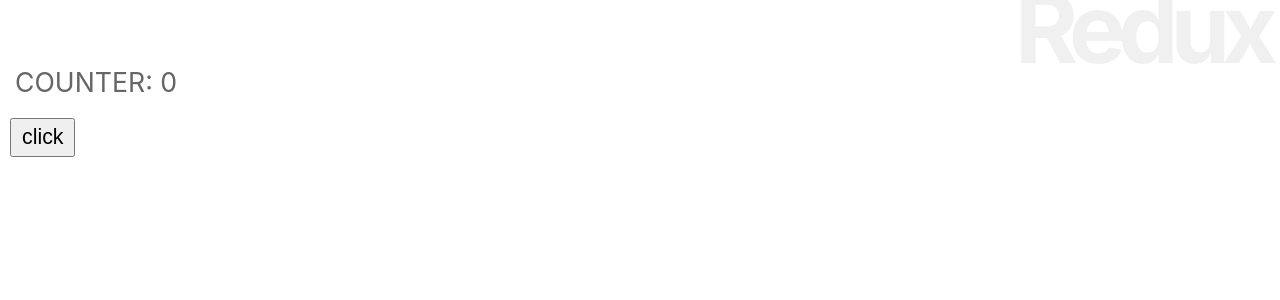
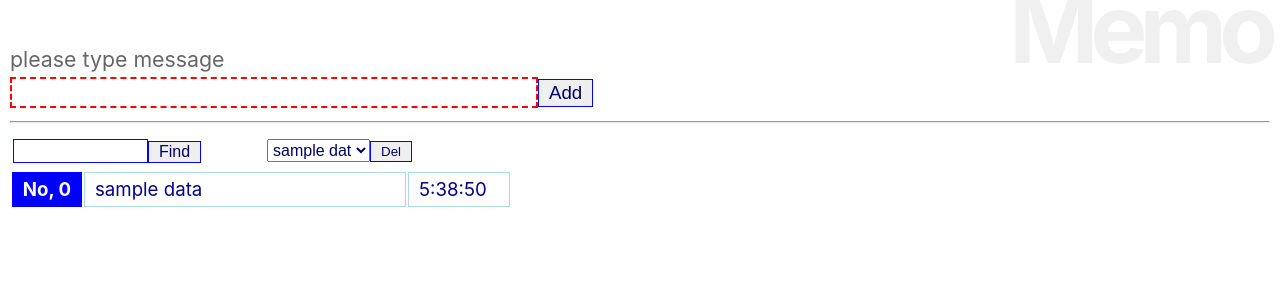
Before and after one commit to takapan2/practice_react, a React (Create React App) app: page / in a window 1280 px wide. Shown: the top 300 px of the page. Built offline with nearby package versions, Linux system fonts and the light colour scheme.

Commit message:
list4-13

```diff
--- a/src/App.js
+++ b/src/App.js
@@ -1,69 +1,41 @@
 import { Component } from "react";
 import { connect } from "react-redux";
 import "./App.css";
-// import Memo from "./memo/Memo";
-// import AddForm from "./memo/AddForm";
-// import FindForm from "./memo/FindForm";
-// import DelForm from "./memo/DelForm";
+import Memo from "./memo/Memo";
+import AddForm from "./memo/AddForm";
+import FindForm from "./memo/FindForm";
+import DelForm from "./memo/DelForm";
 import * as React from "react";
 
 class App extends Component {
+  td = {
+    width: "250px",
+  };
   constructor(props) {
     super(props);
   }
   render() {
     return (
       <div>
-        <h1>Redux</h1>
-        <Message />
-        <Button />
+        <h1>Memo</h1>
+        <AddForm />
+        <hr />
+        <table>
+          <tbody>
+            <tr>
+              <td style={this.td}>
+                <FindForm />
+              </td>
+              <td style={this.td}>
+                <DelForm />
+              </td>
+            </tr>
+          </tbody>
+        </table>
+        <Memo />
       </div>
     );
   }
 }
-App = connect()(App);
 
-class Message extends Component {
-  style = {
-    fontSize: "20pt",
-    padding: "20px 5px",
-  };
-  render() {
-    return (
-      <p style={this.style}>
-        {this.props.message}: {this.props.counter}
-      </p>
-    );
-  }
-}
-Message = connect((state) => state)(Message);
-
-class Button extends Component {
-  style = {
-    fontSize: "16pt",
-    padding: "5px 10px",
-  };
-  constructor(props) {
-    super(props);
-    this.doAction = this.doAction.bind(this);
-  }
-  doAction(e) {
-    if (e.shiftKey) {
-      this.props.dispatch({ type: "DECREMENT" });
-    } else if (e.ctrlKey) {
-      this.props.dispatch({ type: "RESET" });
-    } else {
-      this.props.dispatch({ type: "INCREMENT" });
-    }
-  }
-  render() {
-    return (
-      <button style={this.style} onClick={this.doAction}>
-        click
-      </button>
-    );
-  }
-}
-Button = connect()(Button);
-
-export default App;
+export default connect()(App);
--- a/src/index.js
+++ b/src/index.js
@@ -1,50 +1,23 @@
 import React from "react";
 import ReactDOM from "react-dom";
+import { createStore } from "redux";
 import { Provider } from "react-redux";
 import { persistStore, persistReducer } from "redux-persist";
 import storage from "redux-persist/lib/storage";
 import { PersistGate } from "redux-persist/integration/react";
 import "./index.css";
 import App from "./App";
-// import MemoStore from "./memo/Store";
+import MemoStore, { memoReducer } from "./memo/Store";
 import reportWebVitals from "./reportWebVitals";
-import { createStore } from "redux";
-
-let state_value = {
-  counter: 0,
-  message: "COUNTER",
-};
-
-function counter(state = state_value, action) {
-  switch (action.type) {
-    case "INCREMENT":
-      return {
-        counter: state.counter + 1,
-        message: "INCREMENT",
-      };
-    case "DECREMENT":
-      return {
-        counter: state.counter - 1,
-        message: "DECREMENT",
-      };
-
-    case "RESET":
-      return {
-        counter: 0,
-        message: "RESET",
-      };
-    default:
-      return state;
-  }
-}
 
 const persistConfig = {
-  key: "root",
+  key: "memo",
   storage,
 };
 
-const tersistReducer = persistReducer(persistConfig, counter);
-let store = createStore(tersistReducer);
+const persistedReducer = persistReducer(persistConfig, memoReducer);
+
+let store = createStore(persistedReducer);
 let pstore = persistStore(store);
 
 ReactDOM.render(
```
